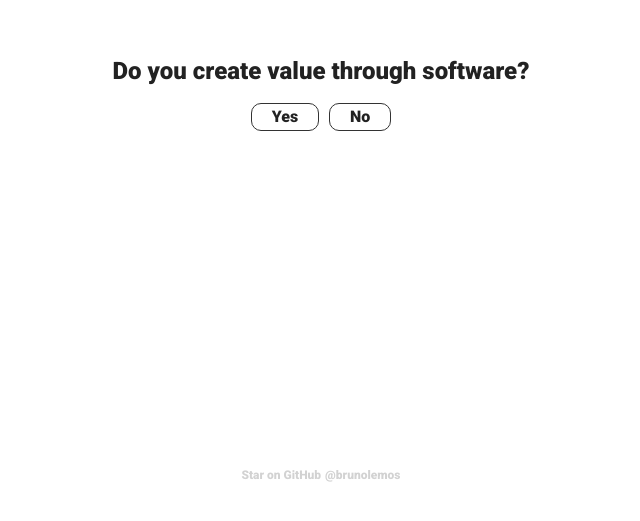
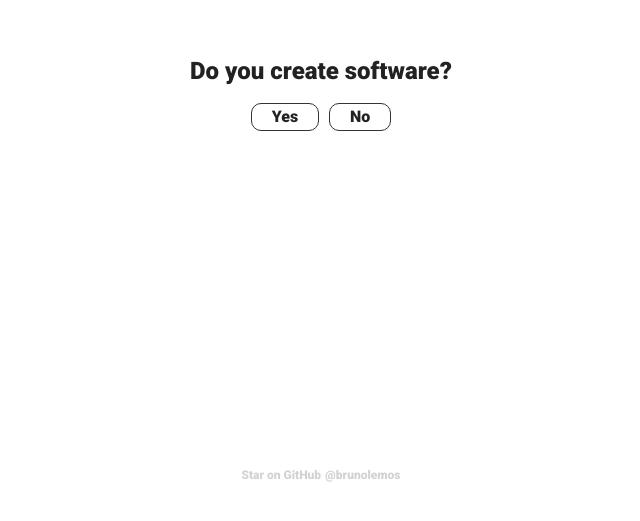
Before and after one commit to brunolemos/Am-I-A-Real-Dev, a plain HTML site: page index.html in a window 1280 px wide. Shown: the part 265-786 px from the top of the page, without its empty margins (339-979 px from the left). Drawn offline with Linux system fonts and the light colour scheme.

Commit message:
Changed phrase back to a more generic one

```diff
--- a/index.html
+++ b/index.html
@@ -47,7 +47,7 @@
     </section>
 
     <div id="main" class="page">
-      <h2 id="question" class="question">Do you create value through software?</h2>
+      <h2 id="question" class="question">Do you create software?</h2>
 
       <div class="buttons">
         <a class="btn yes-hover" href="#yes"
```
